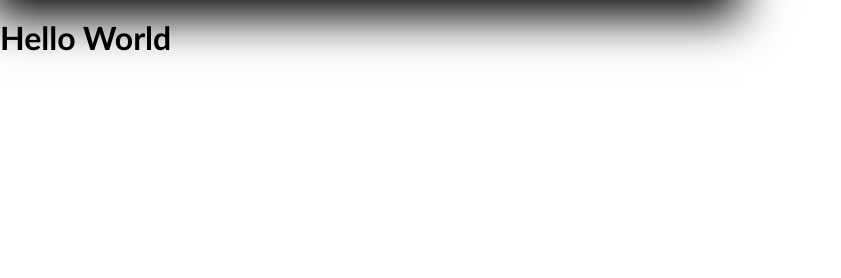
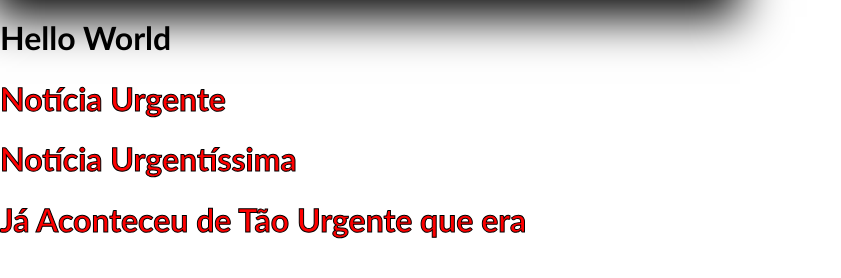
Before and after one commit to PedroVictorMcB/aulas-dio, a plain HTML site: page web-components/index.html in a window 1280 px wide. Shown: the part 202-480 px from the top of the page, without its empty margins (0-841 px from the left). Drawn offline with Linux system fonts and the light colour scheme.

Commit message:
Import JS components and used it at the end of body

```diff
--- a/web-components/index.html
+++ b/web-components/index.html
@@ -6,6 +6,7 @@
     <meta name="viewport" content="width=device-width, initial-scale=1.0">
     <link rel="stylesheet" href="./css/card.css">
     <script src="./src/components/CardNews.js" defer></script>
+    <script src="./src/components/TituloDinamico.js" defer></script>
     <title>Clarin Diario News</title>
 </head>
 <body>
@@ -23,5 +24,8 @@
     </div>
 
     <card-news></card-news>
+    <titulo-dinamico titulo="Notícia Urgente"></titulo-dinamico>
+    <titulo-dinamico titulo="Notícia Urgentíssima"></titulo-dinamico>
+    <titulo-dinamico titulo="Já Aconteceu de Tão Urgente que era"></titulo-dinamico>
 </body>
 </html>
```
